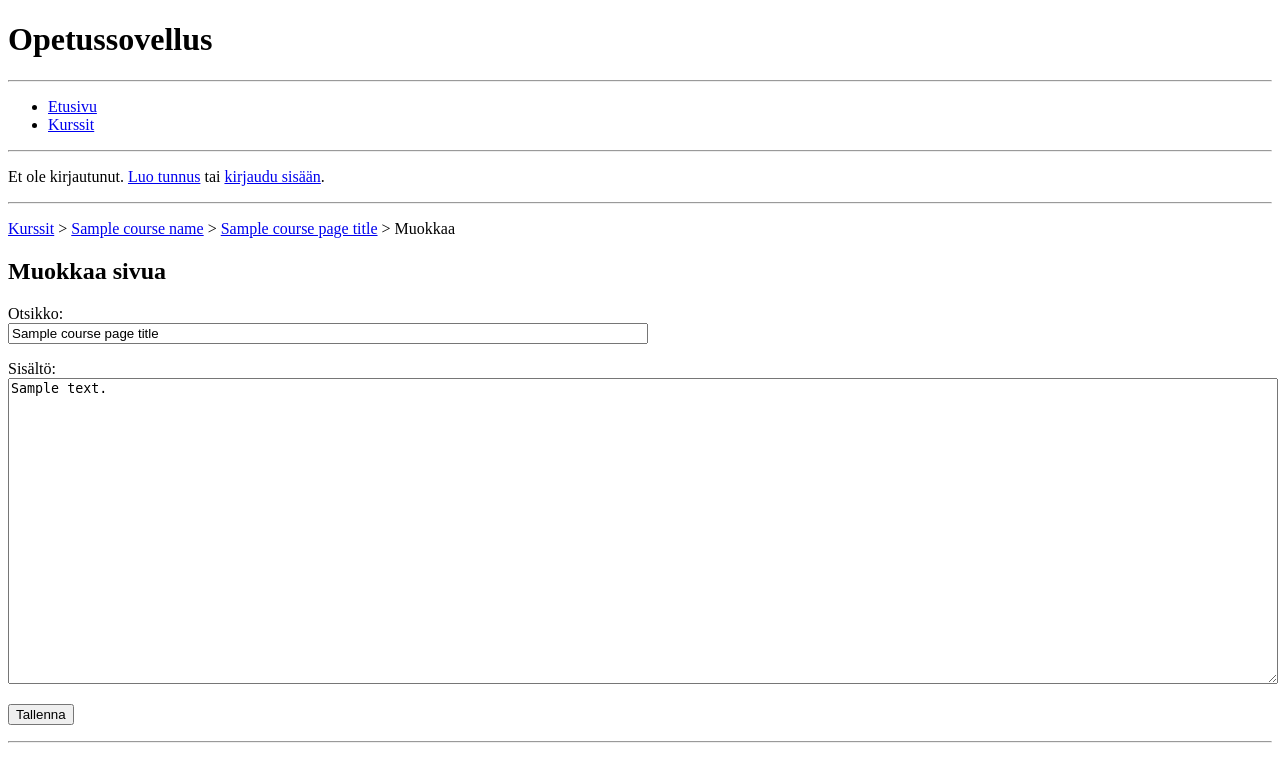
After one commit to kaahy/tsoha-opetussovellus, a Flask app: template templates/edit_course_page.html in a window 1280 px wide. The commit adds this page. Shown: the top 782 px of the page. Run offline with Flask 3, Linux system fonts and the light colour scheme; the template is opened without the code that fills it: most values are stand-ins (such as "Sample title", 1, 10 or a date in 2020).

Commit message:
Add the option to edit course pages

```diff
--- a/app.py
+++ b/app.py
@@ -77,7 +77,7 @@ def course(course_id):
     course_info = result.fetchone()
     if not course_info:
         return render_template("error.html", message="Kurssia ei löydy.")
-    pages = db.session.execute(text("SELECT id, title FROM course_pages WHERE course_id=:course_id"), {"course_id":course_id}).fetchall()
+    pages = db.session.execute(text("SELECT id, title FROM course_pages WHERE course_id=:course_id ORDER BY id"), {"course_id":course_id}).fetchall()
     course_name = course_info.name
     teacher_id = course_info.user_id
     teacher_name = db.session.execute(text("SELECT name FROM users WHERE id=:id"), {"id":teacher_id}).fetchone()[0]
@@ -109,7 +109,7 @@ def course_page(course_page_id):
     if not course_page:
         return render_template("error.html", message="Sivua ei löydy.")
     course_name = db.session.execute(text("SELECT name FROM courses WHERE id=:id"), {"id":course_page.course_id}).fetchone().name
-    return render_template("course_page.html", course_id=course_page.course_id, course_name=course_name, course_page_name=course_page.title, course_page_content=course_page.content)
+    return render_template("course_page.html", course_id=course_page.course_id, course_name=course_name, course_page_name=course_page.title, course_page_content=course_page.content, course_page_id=course_page_id)
 
 @app.route("/course/<int:course_id>/add_page", methods=["GET", "POST"])
 def add_course_page(course_id):
@@ -132,3 +132,29 @@ def add_course_page(course_id):
             return redirect(f"/course/{course_id}")
         except:
             return render_template("error.html", message="Sivun lisääminen ei onnistunut.")
+
+@app.route("/course_page/<int:course_page_id>/edit", methods=["GET", "POST"])
+def edit_course_page(course_page_id):
+    course_id = db.session.execute(text("SELECT course_id FROM course_pages WHERE id=:id"), {"id":course_page_id}).fetchone()[0]
+    course_creator_id = db.session.execute(text("SELECT user_id FROM courses WHERE id=:id"), {"id":course_id}).fetchone()[0]
+    allow = False
+    if session.get("user_id"):
+        if session["user_id"] == course_creator_id:
+            allow = True
+    if not allow:
+        return render_template("error.html", message="Et voi muokata tämän kurssin sivuja, koska et ole kirjautunut sen opettajana.")
+    if request.method == "GET":
+        course_page = db.session.execute(text("SELECT course_id, title, content FROM course_pages WHERE id=:id"), {"id":course_page_id}).fetchone()
+        course_name = db.session.execute(text("SELECT name FROM courses WHERE id=:id"), {"id":course_page.course_id}).fetchone()[0]
+        return render_template("edit_course_page.html", course_id=course_page.course_id, course_name=course_name, course_page_id=course_page_id, course_page_title=course_page.title, course_page_content=course_page.content)
+    if request.method == "POST":
+        try:
+            title = request.form["title"]
+            content = request.form["content"]
+            db.session.execute(text("UPDATE course_pages SET title=:title, content=:content WHERE id=:id"), {"title":title, "content":content, "id":course_page_id})
+            db.session.commit()
+            return redirect(f"/course_page/{course_page_id}")
+        except:
+            return render_template("error.html", message="Sivun muokkaaminen ei onnistunut.")
+
+# TODO: fix too much repeating code
--- /dev/null
+++ b/templates/edit_course_page.html
@@ -0,0 +1,22 @@
+{% extends "layout.html" %}
+{% block title %}Muokkaa sivua{% endblock %}
+{% block content %}
+<p>
+    <a href="/courses">Kurssit</a> > <a href="/course/{{ course_id }}">{{ course_name }}</a> > <a href="/course_page/{{ course_page_id }}">{{ course_page_title }}</a> > Muokkaa
+</p>
+<h2>Muokkaa sivua</h2>
+<form method="POST">
+    <p>
+        Otsikko:<br>
+        <input type="text" name="title" style="width:50%" value="{{ course_page_title }}">
+    </p>
+    <p>
+        Sisältö:<br>
+        <textarea name="content" style="width:100%" rows=20>{{ course_page_content }}</textarea>
+    </p>
+
+    <p>
+        <input type="submit" value="Tallenna">
+    </p>
+</form>
+{% endblock %}
```
Also changed, not shown: templates/course_page.html (+1 -18 lines).
